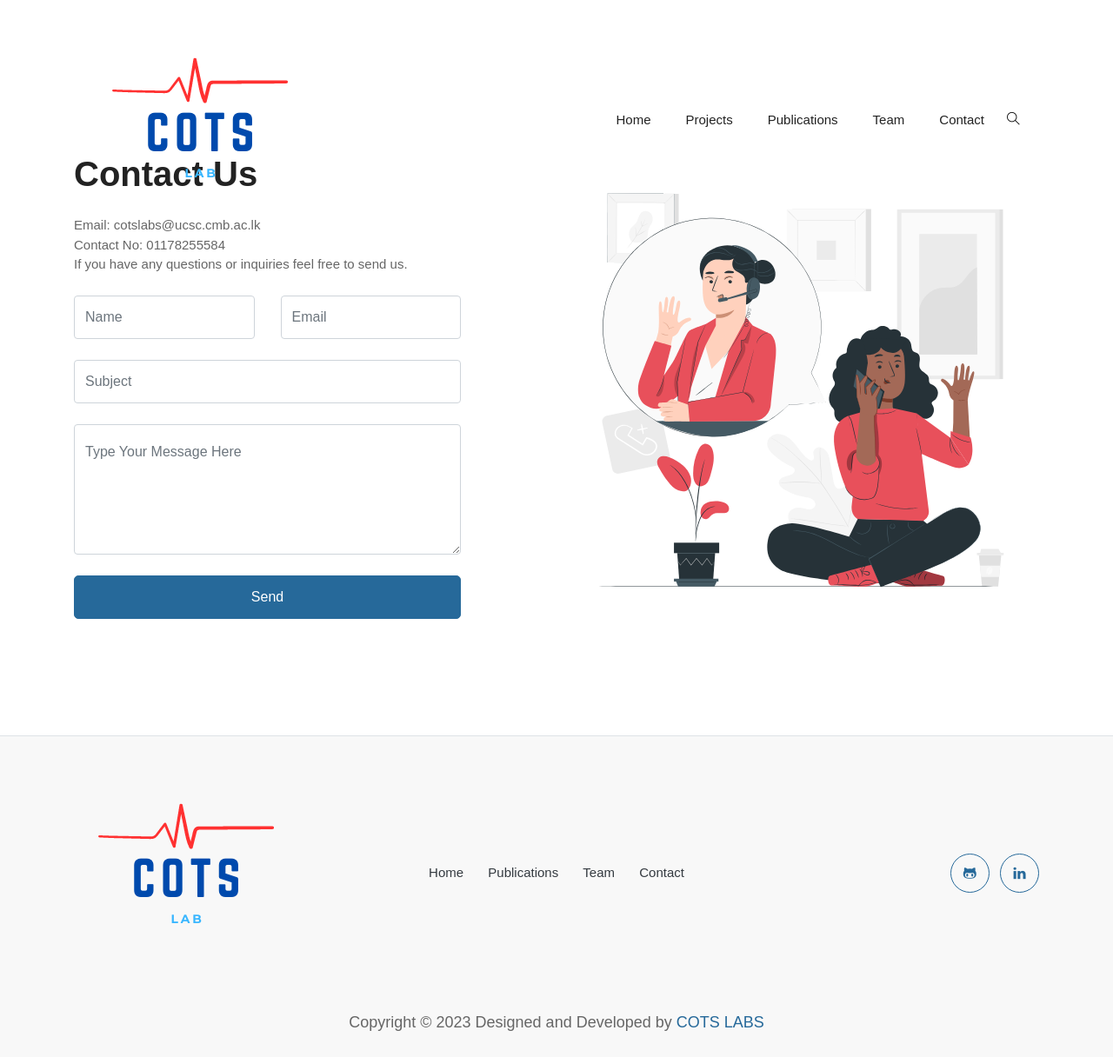
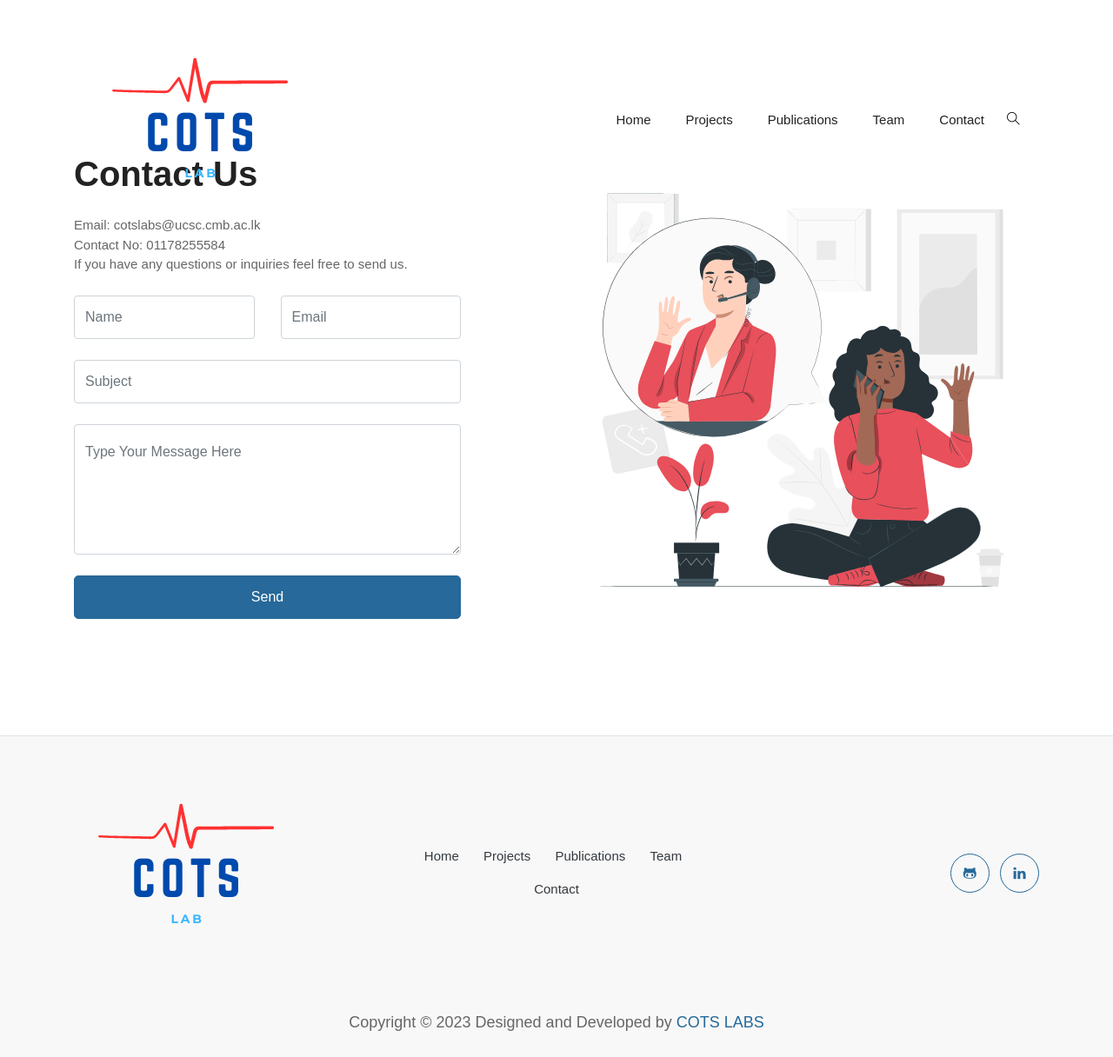
Before and after one commit to cots-lab/new-cots-website, a Jekyll site: the page built from _pages/contact.md, in a window 1280 px wide. Shown: the whole page at 87% size. Built offline with Jekyll 4.4.1, drawn with Linux system fonts in a browser that asks for light colours; nearby versions of some CDN libraries; some web fonts are replaced.

Commit message:
Update parameters.yml

```diff
--- a/_data/parameters.yml
+++ b/_data/parameters.yml
@@ -23,6 +23,7 @@ menu:
   # Footer menu
   footer:
     - { name: Home, url: "/" }
+    - { name: Projects, url: "/projects"}
     - { name: Publications, url: "/publications" }
     - { name: Team, url: "/teams" }
     - { name: Contact, url: "/contact" }
```
